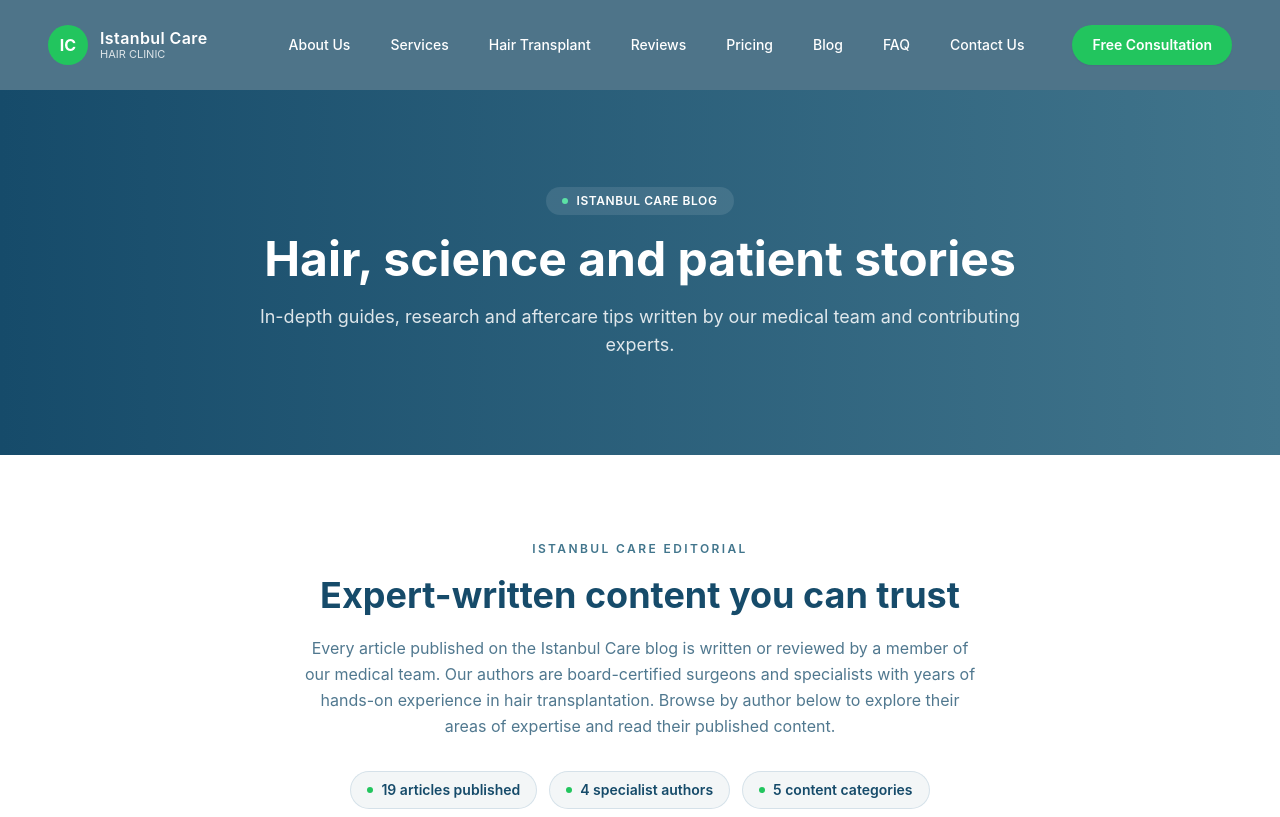
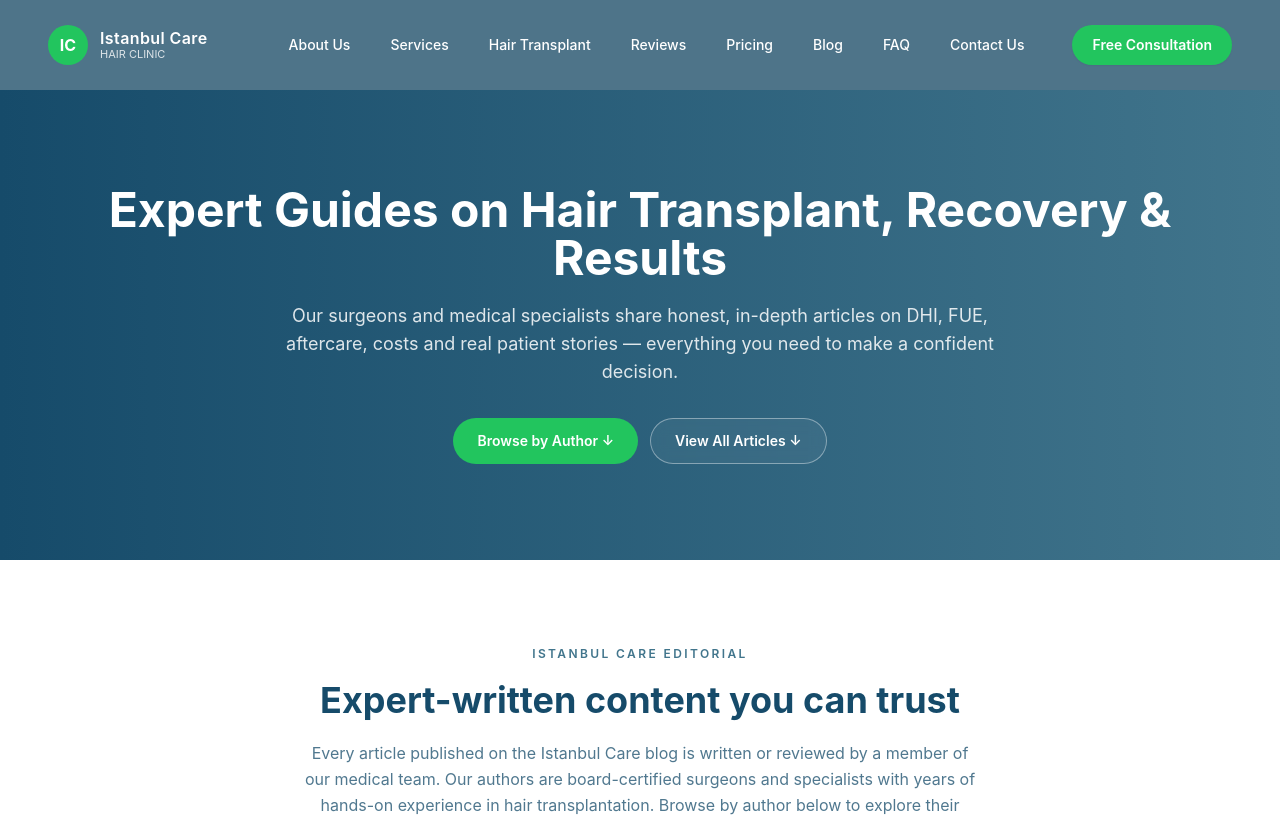
Before and after one commit to etagay7-web/istanbul-care-pages, a Next.js app: page /tools/blog in a window 1280 px wide. Shown: the top 817 px of the page. Built offline with nearby package versions, Linux system fonts and the light colour scheme.

Commit message:
blog: update hero content

```diff
--- a/app/layout.tsx
+++ b/app/layout.tsx
@@ -11,7 +11,7 @@ export const metadata: Metadata = {
 
 export default function RootLayout({ children }: { children: React.ReactNode }) {
   return (
-    <html lang="en">
+    <html lang="en" className="scroll-smooth">
       <body className="min-h-screen flex flex-col bg-white">
         <Header />
         <main className="flex-1 pt-[70px] md:pt-[80px] lg:pt-[90px]">{children}</main>
--- a/app/tools/blog/page.tsx
+++ b/app/tools/blog/page.tsx
@@ -135,10 +135,22 @@ export default function BlogPage() {
   return (
     <>
       <PageHero
-        eyebrow="Istanbul Care Blog"
-        title="Hair, science and patient stories"
-        subtitle="In-depth guides, research and aftercare tips written by our medical team and contributing experts."
-      />
+        title="Expert Guides on Hair Transplant, Recovery & Results"
+        subtitle="Our surgeons and medical specialists share honest, in-depth articles on DHI, FUE, aftercare, costs and real patient stories — everything you need to make a confident decision."
+      >
+        <a
+          href="#authors"
+          className="inline-flex items-center justify-center rounded-full bg-accent px-6 py-3 text-sm font-semibold text-white hover:bg-accent-strong transition-colors"
+        >
+          Browse by Author ↓
+        </a>
+        <a
+          href="#authors"
+          className="inline-flex items-center justify-center rounded-full border border-white/40 bg-white/5 backdrop-blur px-6 py-3 text-sm font-semibold text-white hover:bg-white/15 hover:border-white transition-colors"
+        >
+          View All Articles ↓
+        </a>
+      </PageHero>
 
       {/* SECTION 2 — Intro */}
       <section className="bg-white">
@@ -175,7 +187,7 @@ export default function BlogPage() {
       </section>
 
       {/* SECTION 3 — Our Authors */}
-      <section className="max-w-8xl mx-auto px-4 lg:px-12 pb-16">
+      <section id="authors" className="max-w-8xl mx-auto px-4 lg:px-12 pb-16 scroll-mt-24">
         <div className="mb-10 max-w-3xl">
           <span className="text-xs font-semibold uppercase tracking-wider text-secondary">
             Editorial team
--- a/components/PageHero.tsx
+++ b/components/PageHero.tsx
@@ -1,11 +1,13 @@
 export default function PageHero({
   eyebrow,
   title,
-  subtitle
+  subtitle,
+  children
 }: {
   eyebrow?: string;
   title: string;
   subtitle?: string;
+  children?: React.ReactNode;
 }) {
   return (
     <section className="brand-gradient text-white">
@@ -16,12 +18,15 @@ export default function PageHero({
             {eyebrow}
           </div>
         ) : null}
-        <h1 className="mt-5 text-3xl md:text-5xl font-bold leading-tight">{title}</h1>
+        <h1 className={(eyebrow ? 'mt-5 ' : '') + 'text-3xl md:text-5xl font-bold leading-tight'}>
+          {title}
+        </h1>
         {subtitle ? (
           <p className="mt-5 max-w-3xl mx-auto text-base md:text-lg text-white/85 leading-relaxed">
             {subtitle}
           </p>
         ) : null}
+        {children ? <div className="mt-8 flex flex-wrap justify-center gap-3">{children}</div> : null}
       </div>
     </section>
   );
```
